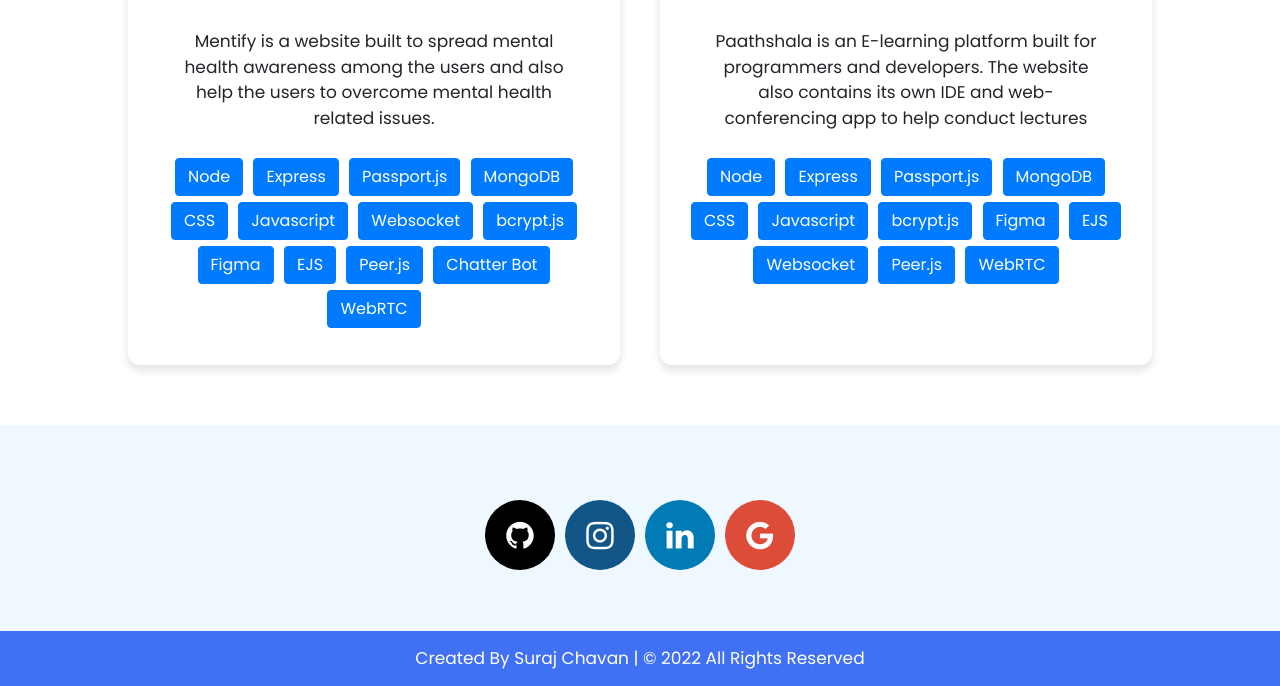
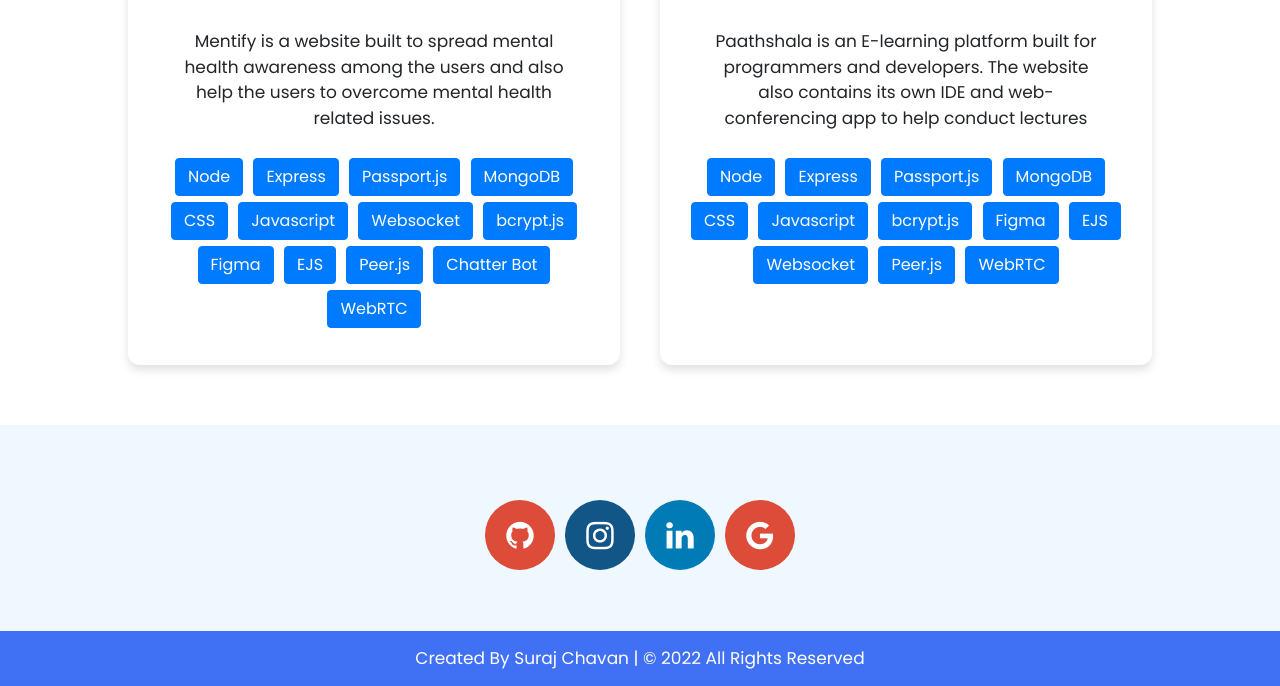
Before and after one commit to surajchavan19/Portfolio, a plain HTML site: page index.html in a window 1280 px wide. Shown: the part 5052-5738 px from the top of the page. Drawn offline with nearby package versions, Linux system fonts and the light colour scheme.

Commit message:
Update styles.css

```diff
--- a/styles.css
+++ b/styles.css
@@ -868,7 +868,7 @@ ul.timeline-list li:before {
 }
 
 .fa-github {
-  background: black;
+  background: #dd4b39;
   color: white;
 }
 .fa-linkedin{
```
